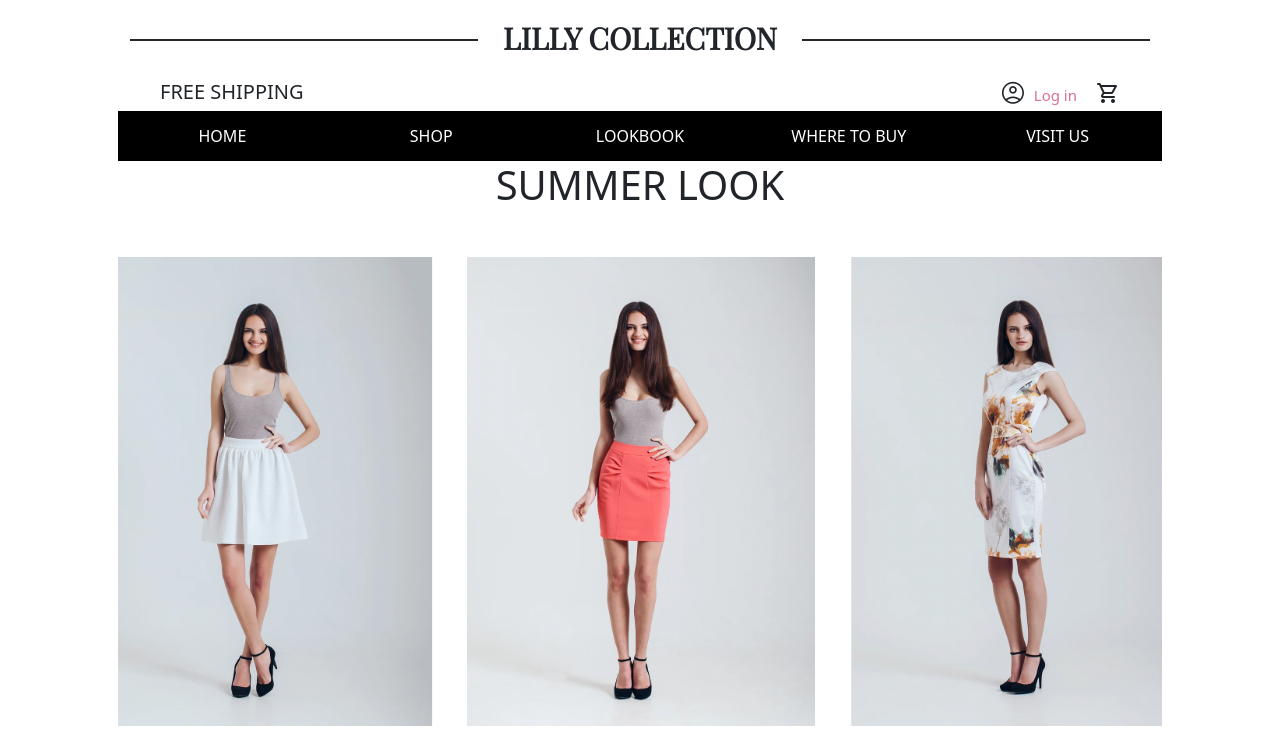
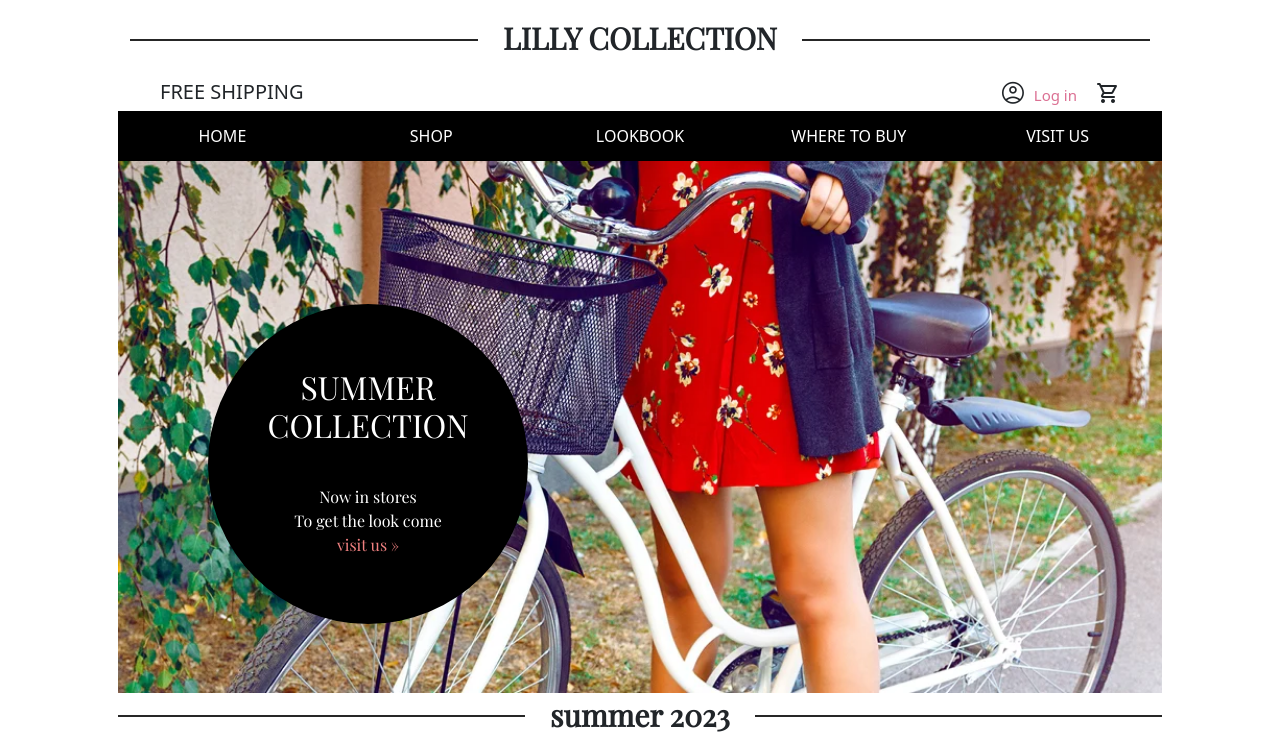
Before and after one commit to TatsianaYurchyk/clothes_shop, a React (Create React App) app: page / in a window 1280 px wide. Shown: the top 752 px of the page. Built offline with nearby package versions, Linux system fonts and the light colour scheme.

Commit message:
add router

```diff
--- a/package.json
+++ b/package.json
@@ -10,6 +10,7 @@
     "react": "^18.2.0",
     "react-bootstrap": "^2.6.0",
     "react-dom": "^18.2.0",
+    "react-router-dom": "^6.4.5",
     "react-scripts": "5.0.1",
     "web-vitals": "^2.1.4"
   },
--- a/src/App.js
+++ b/src/App.js
@@ -3,6 +3,10 @@ import './App.css';
 import Home from './pages/Home';
 import Lookbook from './pages/Lookbook';
 import 'bootstrap/dist/css/bootstrap.min.css';
+import {
+  Routes,
+  Route,
+} from "react-router-dom";
 
 function App() {
   return (
@@ -22,7 +26,12 @@ function App() {
         </a>
       </header> */}
       {/* <Home/> */}
-      <Lookbook/>
+      {/* <Lookbook/> */}
+      <Routes>
+      <Route path="/" exact element={<Home />} />
+      <Route path="/Home" element={<Home />} />
+      <Route path="/Lookbook" element={<Lookbook />} />
+    </Routes>
     </div>
   );
 }
--- a/src/components/Header.js
+++ b/src/components/Header.js
@@ -1,10 +1,12 @@
 import Row from 'react-bootstrap/Row';
 import Col from 'react-bootstrap/Col';
 import { Container } from "react-bootstrap";
-
+import Lookbook from '../pages/Lookbook';
+import Home from '../pages/Home';
+import { useNavigate } from "react-router-dom"
 
 const Header = () => {
-
+  const navigate = useNavigate();
     return (
         <Container>
 
@@ -27,9 +29,9 @@ const Header = () => {
         </Col>
       </Row>
       <Row className='menu'>
-        <Col className='menu_link'>HOME</Col>
+        <Col className='menu_link'onClick={()=>navigate("/HOME")}>HOME</Col>
         <Col className='menu_link'>SHOP</Col>
-        <Col className='menu_link'>LOOKBOOK</Col>
+        <Col className='menu_link' onClick={() => navigate("/Lookbook")}>LOOKBOOK</Col>
         <Col className='menu_link'>WHERE TO BUY</Col>
         <Col className='menu_link'>VISIT US</Col>
       </Row>
--- a/src/index.css
+++ b/src/index.css
@@ -226,13 +226,16 @@ text-decoration: none;
     height: 100%;
 
 }
+.slider-img:hover{
+  opacity: 0.5;
+}
 
 .slider-img-prev {
-  transform: translateX(-10%);
+  transform: translateX(-5%);
 }
 
 .slider-img-next {
-  transform: translateX(10%);
+  transform: translateX(5%);
 }
 
 
--- a/src/index.js
+++ b/src/index.js
@@ -3,11 +3,17 @@ import ReactDOM from 'react-dom/client';
 import './index.css';
 import App from './App';
 import reportWebVitals from './reportWebVitals';
+import {
+  BrowserRouter,
+} from "react-router-dom";
+
 
 const root = ReactDOM.createRoot(document.getElementById('root'));
 root.render(
   <React.StrictMode>
+     <BrowserRouter >
     <App />
+    </BrowserRouter>
   </React.StrictMode>
 );
 
--- a/src/pages/Home.js
+++ b/src/pages/Home.js
@@ -1,11 +1,8 @@
 import Header from "../components/Header";
 import Footer from "../components/Footer";
-import { Button } from 'react-bootstrap';
 import { Container } from "react-bootstrap";
-import Row from 'react-bootstrap/Row';
-import Col from 'react-bootstrap/Col';
 import { Image } from "react-bootstrap";
-
+import { useNavigate } from "react-router-dom"
 import Main from "./cycle.webp";
 import Pic1 from "../img/home_page/pic1.webp";
 import Pic2 from "../img/home_page/pic2.webp";
@@ -15,6 +12,7 @@ import Pic4 from "../img/home_page/pic4.webp";
 
 
 function Home() {
+  const navigate = useNavigate();
   return (
     <Container className="mt-3 px-5">
 
--- a/src/pages/Lookbook.js
+++ b/src/pages/Lookbook.js
@@ -1,6 +1,7 @@
 
 import React, {useState, useEffect} from "react"
 import { Container } from "react-bootstrap";
+import { useNavigate } from "react-router-dom"
 import Header from "../components/Header";
 import Footer from "../components/Footer";
 import Slide1 from "../img/lookbook_page/slide1.png";
@@ -11,6 +12,7 @@ import Slide5 from "../img/lookbook_page/slide5.png";
 import Slide6 from "../img/lookbook_page/slide7.png";
 
 const Lookbook = () => {
+  const navigate = useNavigate();
   const img = [
     <img key={Slide1} src={Slide1} />,
     <img key={Slide2} src={Slide2} />,
@@ -32,7 +34,7 @@ useEffect(() => {
             // Возвращаем индекс
             return res
         })
-    }, 3000)
+    }, 6000)
     // Выключаем интервал
     return () => clearInterval()
 }, [])
@@ -56,10 +58,12 @@ const nextImgIndex = activeIndex === img.length - 1 ? 0 : activeIndex + 1
 
 
       </div> */}
-      <div className="slider">
+      <div className="slider" onMouseEnter={() => clearInterval()}
+        >
         <div className="slider-img slider-img-prev"
                 key={prevImgIndex}>
             {img[prevImgIndex]}
+
         </div>
         <div className="slider-img"
                 key={activeIndex}>
```
Also changed, not shown: 1 other file (tests, documents, lock files or other folders).
